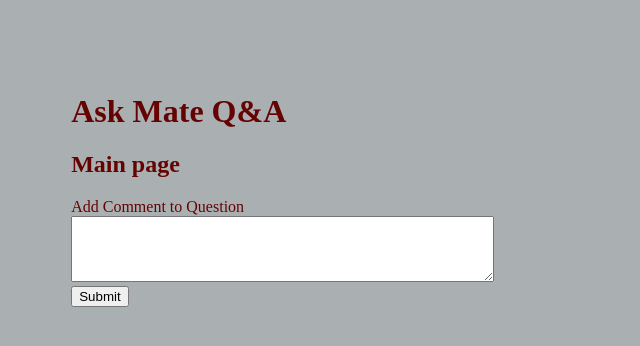
After one commit to jsonfly/ask-mate-sprnt2, a Flask app: page /question/1/new-comment in a window 1280 px wide. The commit adds this page. Shown: the top 346 px of the page, without its empty margins (0-640 px from the left). Run offline with Flask 2, Linux system fonts and the light colour scheme.

Commit message:
Nonetype error fix corrected link selector in css --- Added comment section to questions

```diff
--- a/server.py
+++ b/server.py
@@ -23,8 +23,9 @@ def q_id(question_id):
     if request.method == 'GET':
         message = question['message']
         title = question['title']
+        question_id = question['id']
         answers = data_manager.get_answer_by_question_id(question_id)
-        return render_template("question_id.html", message=message, title=title, answers=answers)
+        return render_template("question_id.html", message=message, title=title, answers=answers, question_id=question_id)
     elif request.method == 'POST':
         if request.form["btn"] == "Send comment":
             answer = OrderedDict()
@@ -90,5 +91,17 @@ def vote_question_down(question_id):
     data_manager.write_vote_number(question_id, vote_number[0]['vote_number'])
     return redirect('/list')
 
+
+@app.route("/question/<question_id>/new-comment", methods=['GET', 'POST'])
+def add_comment(question_id):
+    if request.method == 'GET':
+        return render_template('add_comment.html')
+    if request.method == 'POST':
+        comment = request.form.get('comment')
+        data_manager.write_comment_to_question(question_id, datetime.now(), comment)
+    return redirect(url_for('q_id', question_id=question_id))
+
+
+
 if __name__ == "__main__":
     app.run(debug=True)
--- /dev/null
+++ b/templates/add_comment.html
@@ -0,0 +1,9 @@
+{% extends('layout.html') %}
+
+{% block content %}
+    <form method="post">
+        <label> Add Comment to Question </label> <br>
+        <textarea rows="4" cols="50" required name="comment"></textarea><br>
+        <input type="submit" value="Submit">
+    </form>
+{% endblock content %}
--- a/templates/add_question.html
+++ b/templates/add_question.html
@@ -7,9 +7,6 @@
 {#</head>#}
 {% extends "layout.html" %}
 
-{% block page_title %}
-    Ask Mate Q&A
-{% endblock %}
 {%  block content %}
 <body>
     <form method="POST">
--- a/templates/edit.html
+++ b/templates/edit.html
@@ -7,9 +7,7 @@
 {#</head>#}
 {% extends "layout.html" %}
 
-{% block page_title %}
-    Ask Mate Q&A
-{% endblock %}
+
 {% block content %}
 <body>
     <form method="POST">
--- a/templates/layout.html
+++ b/templates/layout.html
@@ -8,7 +8,7 @@
 <body>
 <div class="content-wrapper">
     <header>
-        <h1 id="header-title">Ask-mate Sprint 1</h1>
+        <h1 id="header-title"> Ask Mate Q&A </h1>
     </header>
     <section>
         <h2 class="title text-center">{{ self.page_title() }}</h2>
--- a/templates/list.html
+++ b/templates/list.html
@@ -7,9 +7,6 @@
 {#</head>#}
 {% extends "layout.html" %}
 
-{% block page_title %}
-    Ask Mate Q&A
-{% endblock %}
 
 {% block content %}
 <body>
```
Also changed, not shown: data_manager.py (+8 -0 lines), templates/question_id.html (+4 -5 lines).
